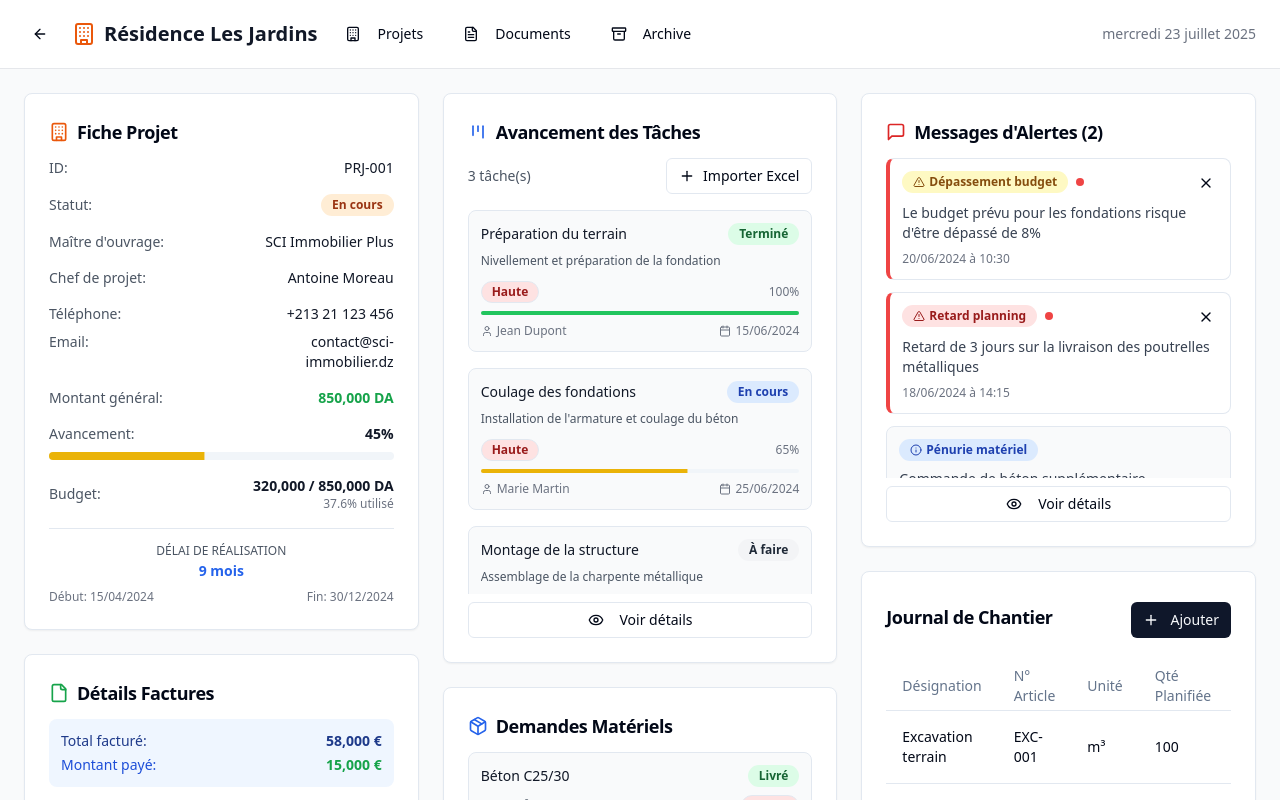
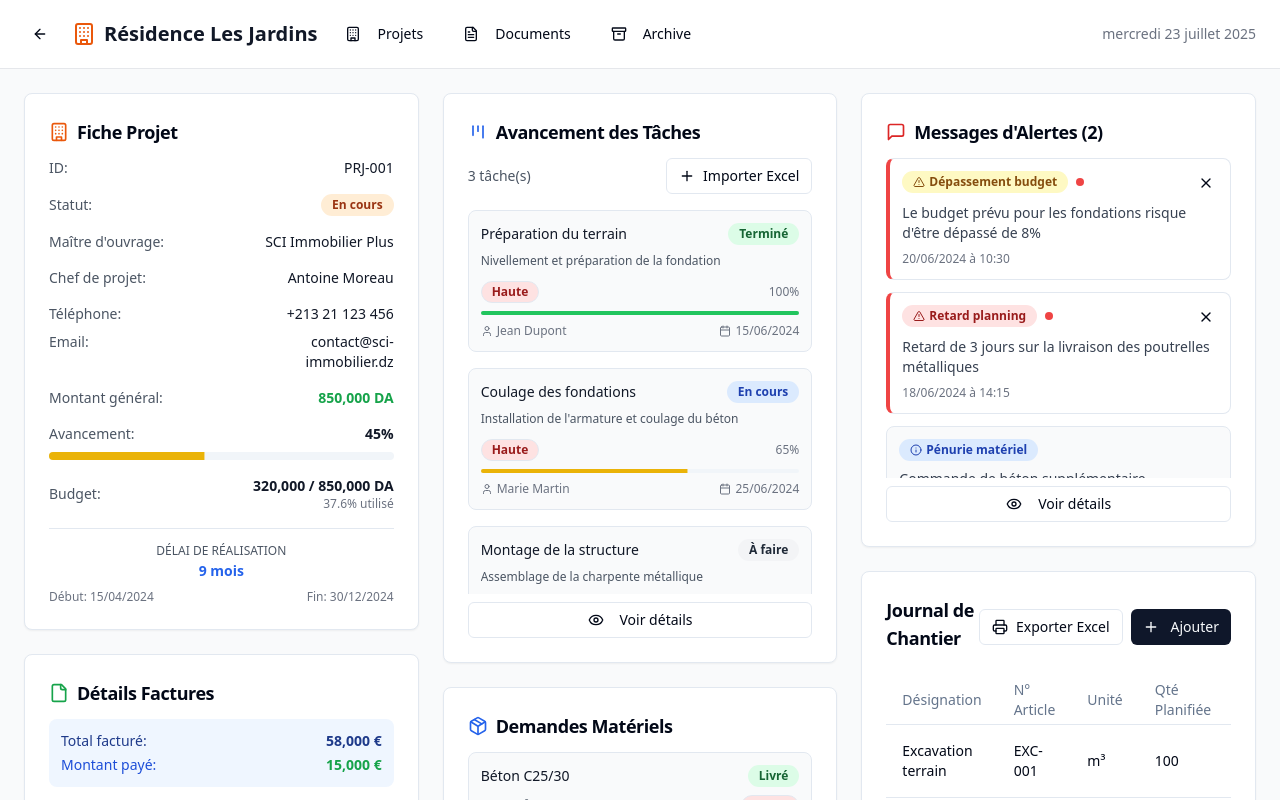
Before and after one commit to SaraBrit/chantier-kanban-pilot, a React (Vite) app: page / in a window 1280 px wide. Both pictures are taken after a click on the element 221 px from the left and 238 px from the top of the page. Shown: the top 800 px of the page. Built offline with nearby package versions, Linux system fonts and the light colour scheme.

Commit message:
Add print functionality to Journal de chantier
Enable printing of the "Journal de chantier" as an Excel file.

```diff
--- a/src/components/kanban/JournalDeChantierCard.tsx
+++ b/src/components/kanban/JournalDeChantierCard.tsx
@@ -5,7 +5,8 @@ import { Input } from "@/components/ui/input";
 import { Label } from "@/components/ui/label";
 import { Table, TableBody, TableCell, TableHead, TableHeader, TableRow } from "@/components/ui/table";
 import { Dialog, DialogContent, DialogHeader, DialogTitle, DialogTrigger } from "@/components/ui/dialog";
-import { Plus, Edit, Calendar } from "lucide-react";
+import { Plus, Edit, Calendar, Printer } from "lucide-react";
+import * as XLSX from 'xlsx';
 import { JournalDeChantier } from "@/types/project";
 import { format } from "date-fns";
 import { fr } from "date-fns/locale";
@@ -112,10 +113,60 @@ export const JournalDeChantierCard = ({ projectId }: JournalDeChantierCardProps)
     return "text-green-600";
   };
 
+  const handleExportToExcel = () => {
+    // Prepare data for Excel export
+    const excelData = journalEntries.map(entry => ({
+      'Désignation': entry.designation,
+      'N° Article': entry.numeroArticle,
+      'Unité': entry.unite,
+      'Qté Planifiée': entry.quantitePlanifiee,
+      'Qté Réalisée': entry.quantiteRealisee,
+      'Pourcentage (%)': ((entry.quantiteRealisee / entry.quantitePlanifiee) * 100).toFixed(1) + '%',
+      'Date de Réalisation': format(new Date(entry.dateRealisation), 'dd/MM/yyyy', { locale: fr }),
+      'Responsable': entry.responsable
+    }));
+
+    // Create workbook and worksheet
+    const workbook = XLSX.utils.book_new();
+    const worksheet = XLSX.utils.json_to_sheet(excelData);
+
+    // Set column widths
+    const columnWidths = [
+      { wch: 20 }, // Désignation
+      { wch: 15 }, // N° Article
+      { wch: 10 }, // Unité
+      { wch: 15 }, // Qté Planifiée
+      { wch: 15 }, // Qté Réalisée
+      { wch: 15 }, // Pourcentage
+      { wch: 18 }, // Date
+      { wch: 15 }  // Responsable
+    ];
+    worksheet['!cols'] = columnWidths;
+
+    // Add worksheet to workbook
+    XLSX.utils.book_append_sheet(workbook, worksheet, 'Journal de Chantier');
+
+    // Generate file name with current date
+    const fileName = `Journal_de_Chantier_${format(new Date(), 'dd-MM-yyyy')}.xlsx`;
+
+    // Save file
+    XLSX.writeFile(workbook, fileName);
+  };
+
   return (
     <Card>
       <CardHeader className="flex flex-row items-center justify-between">
         <CardTitle className="text-lg font-semibold">Journal de Chantier</CardTitle>
+        <div className="flex gap-2">
+          <Button
+            variant="outline"
+            size="sm"
+            onClick={handleExportToExcel}
+            className="flex items-center gap-2"
+          >
+            <Printer className="h-4 w-4" />
+            Exporter Excel
+          </Button>
           <Dialog open={isDialogOpen} onOpenChange={setIsDialogOpen}>
             <DialogTrigger asChild>
               <Button size="sm" onClick={() => {
@@ -215,6 +266,7 @@ export const JournalDeChantierCard = ({ projectId }: JournalDeChantierCardProps)
               </form>
             </DialogContent>
           </Dialog>
+        </div>
       </CardHeader>
       <CardContent>
         <div className="overflow-x-auto">
```
Lines whose indentation alone changed are shown as unchanged.
